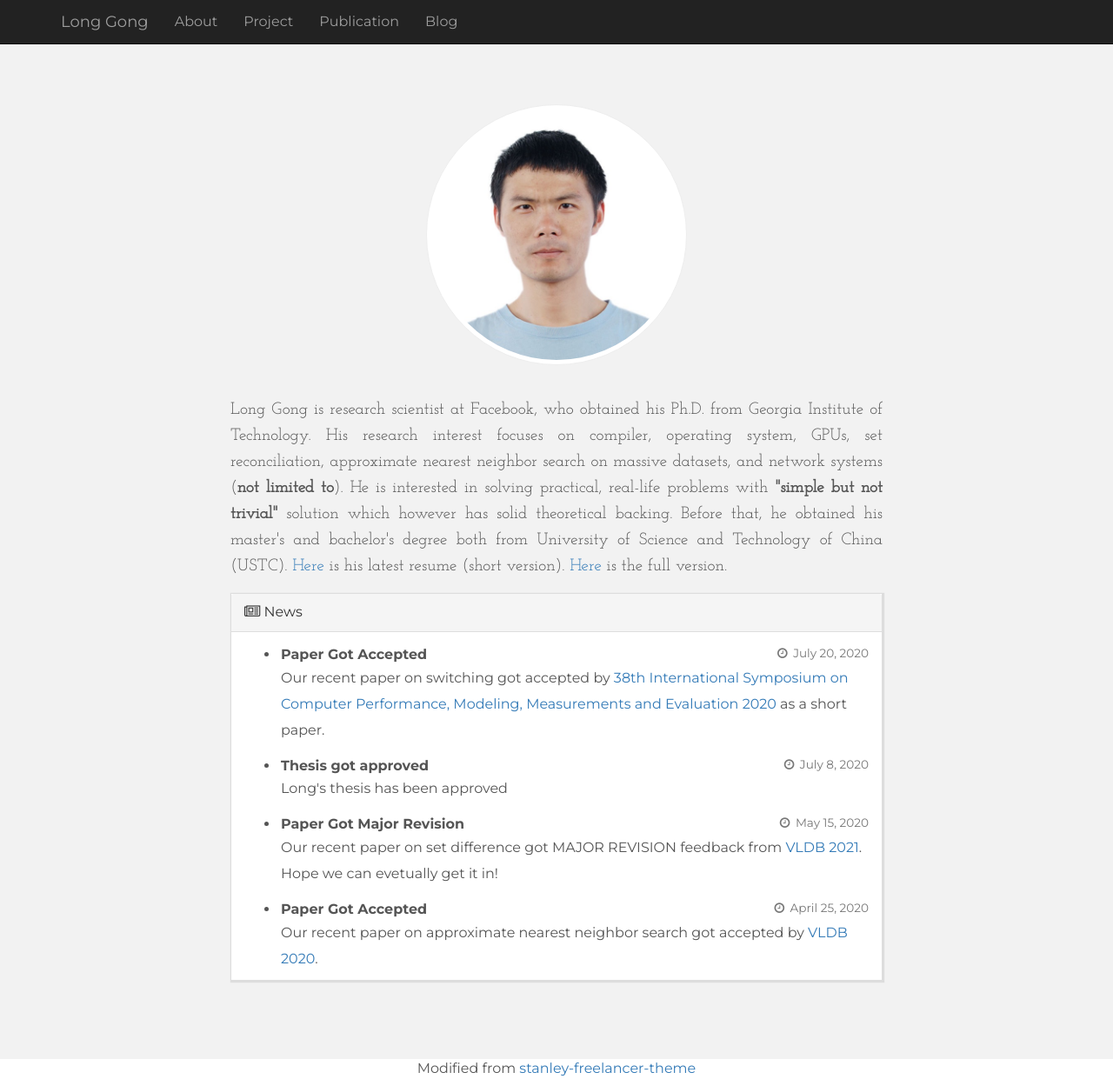
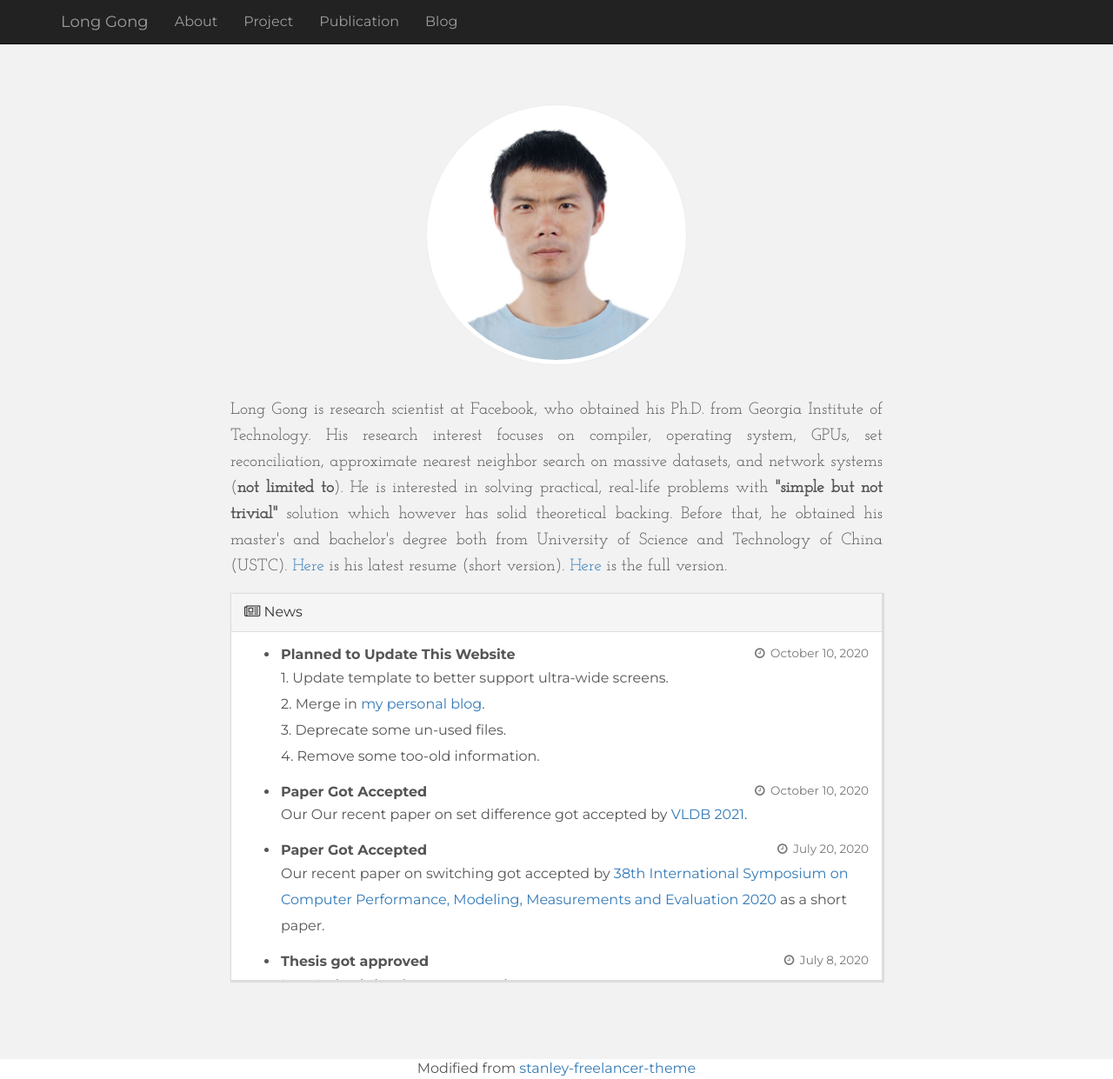
Before and after one commit to lgong30/lgong30.github.io, a Jekyll site: the page built from index.html, in a window 1280 px wide and 1241 px high. Shown: the whole window at 87% size. Built offline with Jekyll 4.4.1, drawn with Linux system fonts in a browser that asks for light colours; nearby versions of some CDN libraries; comment, search, counter and statistics services are not loaded.

Commit message:
added recent news

```diff
--- a/_config.yml
+++ b/_config.yml
@@ -110,6 +110,12 @@ education:
     description: ""
 
 news:
+  - summary: Planned to Update This Website
+    time: October 10, 2020
+    content: 1. Update template to better support ultra-wide screens. <br/> 2. Merge in <a href="http://xlong88.github.io/">my personal blog</a>. <br/> 3. Deprecate some un-used files. <br/> 4. Remove some too-old information.
+  - summary: Paper Got Accepted
+    time: October 10, 2020
+    content: Our Our recent paper on set difference got accepted by <a href="https://vldb2021.org/" target="_blank">VLDB 2021</a>.
   - summary: Paper Got Accepted
     time: July 20, 2020
     content: Our recent paper on switching got accepted by <a href="https://www.performance2020.deib.polimi.it/" target="_blank">38th International Symposium on Computer Performance, Modeling, Measurements and Evaluation 2020</a> as a short paper.
```
